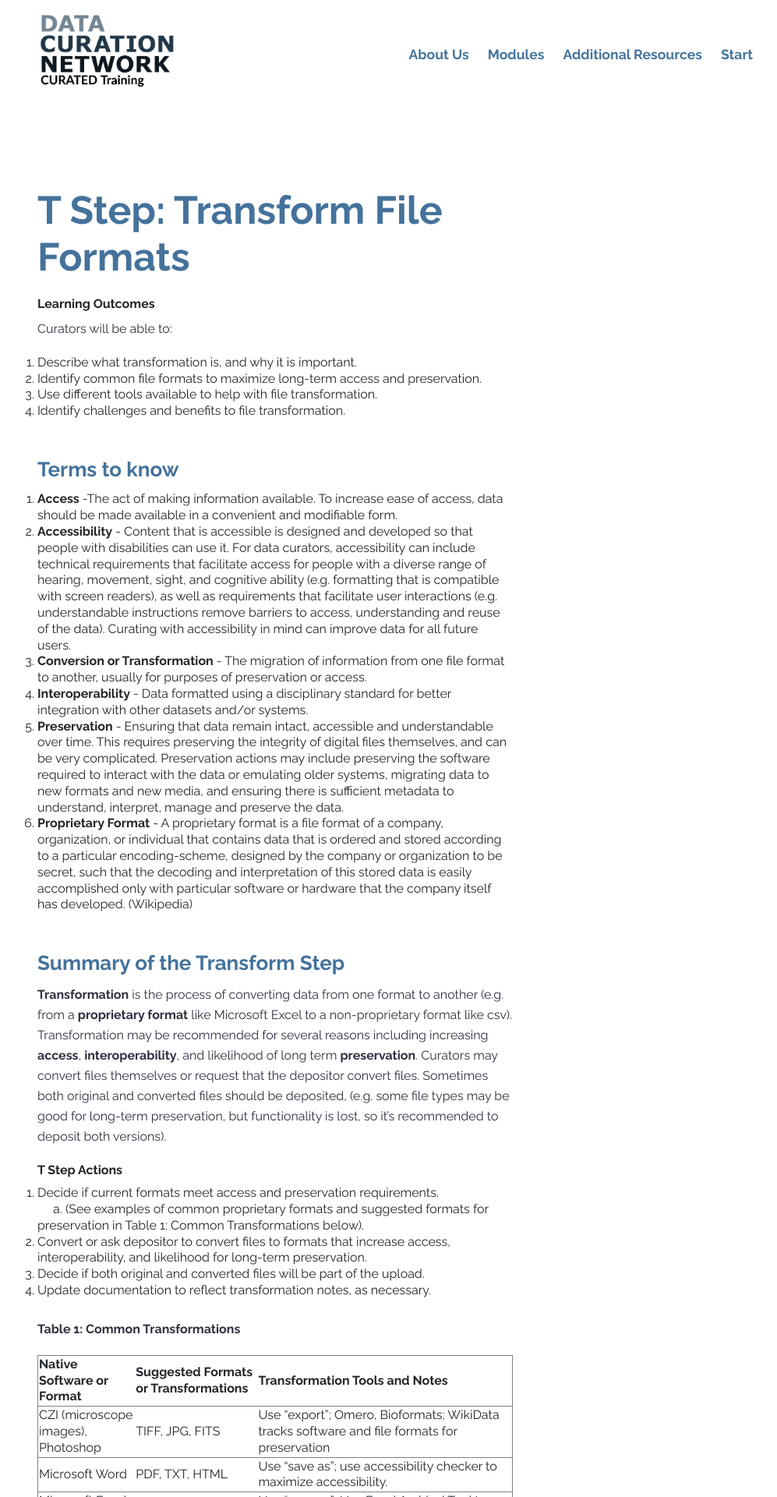
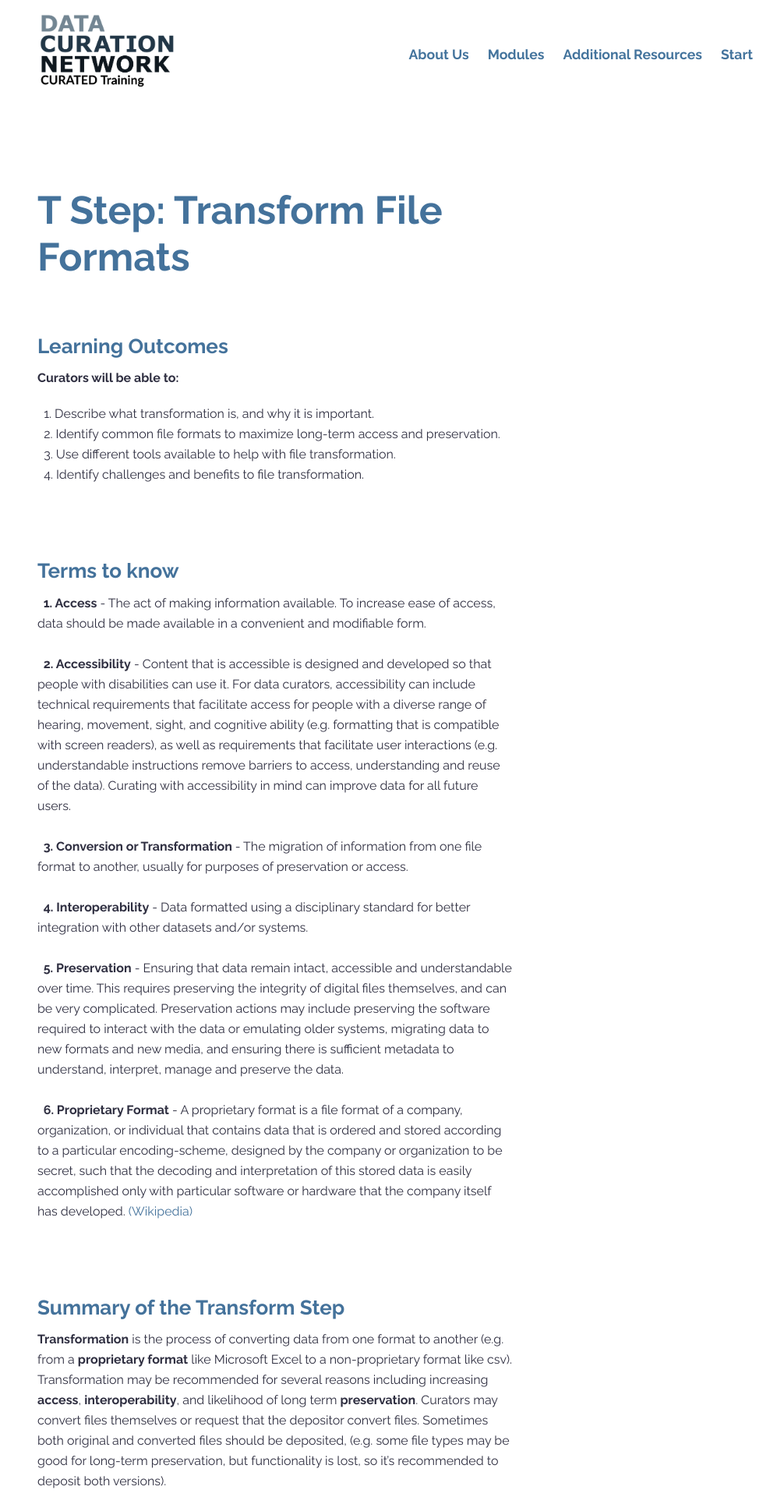
Before and after one commit to DataCurationNetwork/CURATED, a Jekyll site: the page built from _modules/module-t.md, in a window 1280 px wide. Shown: the top 1920 px of the page at 78% size, without its empty margins (127-1124 px from the left). Built offline with Jekyll 4.4.1, drawn with Linux system fonts in a browser that asks for light colours; some of the changed text lies outside the part shown.

Commit message:
Made changes to module t

```diff
--- a/_modules/module-t.md
+++ b/_modules/module-t.md
@@ -3,42 +3,106 @@ title: "T Step: Transform File Formats"
 layout: module
 ---
 
-<h4>Learning Outcomes</h4>
-Curators will be able to:
-<ol>
-<li>Describe what transformation is, and why it is important.</li>
-<li>Identify common file formats to maximize long-term access and preservation.</li>
-<li>Use different tools available to help with file transformation.</li>
-<li>Identify challenges and benefits to file transformation.</li>
-</ol>
 <br>
+
+<h2>Learning Outcomes</h2>
+<b> Curators will be able to: </b>
+
+
+<p>
+  &nbsp;&nbsp;1. Describe what transformation is, and why it is important.
+   <br>
+  &nbsp;&nbsp;2. Identify common file formats to maximize long-term access and preservation.
+   <br>
+  &nbsp;&nbsp;3. Use different tools available to help with file transformation.
+    <br>
+  &nbsp;&nbsp;4. Identify challenges and benefits to file transformation.
+
+</p>
+
+<br>
+<br>
+
 <h2>Terms to know</h2>
-<ol>
-<li><b>Access</b> -The act of making information available. To increase ease of access, data should be made available in a convenient and modifiable form.</li>
-<li><b>Accessibility</b> - Content that is accessible is designed and developed so that people with disabilities can use it. For data curators, accessibility can include technical requirements that facilitate access for people with a diverse range of hearing, movement, sight, and cognitive ability (e.g. formatting that is compatible with screen readers), as well as requirements that facilitate user interactions (e.g. understandable instructions remove barriers to access, understanding and reuse of the data). Curating with accessibility in mind can improve data for all future users.</li>
-<li><b>Conversion or Transformation</b> - The migration of information from one file format to another, usually for purposes of preservation or access.</li>
-<li><b>Interoperability</b> - Data formatted using a disciplinary standard for better integration with other datasets and/or systems.</li>
-<li><b>Preservation</b> - Ensuring that data remain intact, accessible and understandable over time. This requires preserving the integrity of digital files themselves, and can be very complicated. Preservation actions may include preserving the software required to interact with the data or emulating older systems, migrating data to new formats and new media, and ensuring there is sufficient metadata to understand, interpret, manage and preserve the data.</li>
-<li><b>Proprietary Format</b> - A proprietary format is a file format of a company, organization, or individual that contains data that is ordered and stored according to a particular encoding-scheme, designed by the company or organization to be secret, such that the decoding and interpretation of this stored data is easily accomplished only with particular software or hardware that the company itself has developed. (Wikipedia)</li>
-</ol>
+
+
+
+<p>
+ <b>&nbsp;&nbsp;1. Access</b> - The act of making information available. To increase ease of access, data should be made available in a convenient and modifiable form.
+   <br>
+   <br>
+ <b>&nbsp;&nbsp;2. Accessibility</b> - Content that is accessible is designed and developed so that people with disabilities can use it. For data curators, accessibility can include technical requirements that facilitate access for people with a diverse range of hearing, movement, sight, and cognitive ability (e.g. formatting that is compatible with screen readers), as well as requirements that facilitate user interactions (e.g. understandable instructions remove barriers to access, understanding and reuse of the data). Curating with accessibility in mind can improve data for all future users.
+   <br>
+   <br>
+
+<b>&nbsp;&nbsp;3. Conversion or Transformation </b>  - The migration of information from one file format to another, usually for purposes of preservation or access.
+  <br>
+  <br>
+
+
+ <b>&nbsp;&nbsp;4. Interoperability</b> - Data formatted using a disciplinary standard for better integration with other datasets and/or systems.
+   <br>
+   <br>
+ <b>&nbsp;&nbsp;5. Preservation</b> - Ensuring that data remain intact, accessible and understandable over time. This requires preserving the integrity of digital files themselves, and can be very complicated. Preservation actions may include preserving the software required to interact with the data or emulating older systems, migrating data to new formats and new media, and ensuring there is sufficient metadata to understand, interpret, manage and preserve the data.
+   <br>
+   <br>
+ <b>&nbsp;&nbsp;6. Proprietary Format</b> - A proprietary format is a file format of a company, organization, or individual that contains data that is ordered and stored according to a particular encoding-scheme, designed by the company or organization to be secret, such that the decoding and interpretation of this stored data is easily accomplished only with particular software or hardware that the company itself has developed.
+
+ <a href="https://en.wikipedia.org/wiki/Proprietary_format" target="_blank"> (Wikipedia) </a>
+ </p>
+
 <br>
+<br>
+
 <h2>Summary of the Transform Step</h2>
+<p>
 <b>Transformation</b> is the process of converting data from one format to another (e.g. from a <b>proprietary format</b> like Microsoft Excel to a non-proprietary format like csv). Transformation may be recommended for several reasons including increasing <b>access</b>, <b>interoperability</b>, and likelihood of long term <b>preservation</b>. Curators may convert files themselves or request that the depositor convert files. Sometimes both original and converted files should be deposited, (e.g. some file types may be good for long-term preservation, but functionality is lost, so it’s recommended to deposit both versions).
-<h4>T Step Actions</h4>
-<ol>
-<li>Decide if current formats meet access and preservation requirements.<br>
-&emsp; a. (See examples of common proprietary formats and suggested formats for preservation in Table 1: Common Transformations below).</li>
-<li>Convert or ask depositor to convert files to formats that increase access, interoperability, and likelihood for long-term preservation.</li>
-<li>Decide if both original and converted files will be part of the upload.</li>
-<li>Update documentation to reflect transformation notes, as necessary.</li>
-</ol>
+</p>
+
 <br>
+
+<h2>T Step Actions</h2>
+
+
+<p>
+  &nbsp;&nbsp;1. Decide if current formats meet access and preservation requirements.
+   <br>
+   &emsp;&nbsp;&nbsp; a. (See examples of common proprietary formats and suggested formats for preservation in Table 1: Common Transformations below).
+   <br>
+  &nbsp;&nbsp;2. Convert or ask depositor to convert files to formats that increase access, interoperability, and likelihood for long-term preservation.
+   <br>
+  &nbsp;&nbsp;3. Decide if both original and converted files will be part of the upload.
+    <br>
+  &nbsp;&nbsp;4. Update documentation to reflect transformation notes, as necessary.
+
+</p>
+
+<br>
+<br>
+
+<style>
+
+  td, th{
+  padding-top: 10px;
+  padding-bottom: 10px;
+  padding-left: 15px;
+  padding-right: 15px;
+  }
+
+  tr{
+  border-style:solid;
+  border-color: #44729B;
+  }
+
+</style>
+
+
 <b>Table 1: Common Transformations</b>
-<table border=1 frames=hsides rules=rows>
-<th>Native Software or Format</th>
-<th>Suggested Formats
-or Transformations</th>
-<th>Transformation Tools and Notes</th>
+<table>
+<th bgcolor="#44729B"><h4 style = "color:#FFFFFF;"> Native Software or Format </h4></th>
+<th bgcolor="#44729B"><h4 style = "color:#FFFFFF;">Suggested Formats
+or Transformations</h4></th>
+<th bgcolor="#44729B"><h4 style = "color:#FFFFFF;">Transformation Tools and Notes</h4></th>
 <tr>
 <td>CZI (microscope images), Photoshop</td>
 <td>TIFF, JPG, FITS</td>
@@ -91,19 +155,34 @@ or Transformations</th>
 </tr>
 </table>
 <br>
-<h4>T Step Checklist</h4>
-<input type="checkbox" id="1" name="1" >
-<label for="1">Preferred File Formats in Use?</label><br>
-&emsp;<input type="checkbox" id="2" name="2">
-<label for="2">Check for proprietary formats</label><br>
-&emsp;<input type="checkbox" id="3" name="3">
-<label for="3">Check for software availability and version*</label><br>
-<input type="checkbox" id="4" name="4" >
-<label for="4">Recommend conversion</label><br>
-<input type="checkbox" id="5" name="5" >
-<label for="5">Retain original formats and/or inclulde both formats in deposit</label><br>
-<input type="checkbox" id="6" name="6" >
-<label for="6">Document file transformations/conversions, tools used, notes</label><br>
+<br>
+
+
+
+
+
+<h2>T Step Checklist</h2>
+
+&nbsp;&nbsp;<input type="checkbox" id="1" name="1" >
+<label for="1"> &nbsp;Preferred File Formats in Use?</label><br>
+&nbsp;&nbsp;&nbsp;&nbsp;&nbsp;&nbsp;&nbsp;&nbsp;<input type="checkbox" id="2" name="2">
+<label for="2"> &nbsp;Check for proprietary formats</label><br>
+&nbsp;&nbsp;&nbsp;&nbsp;&nbsp;&nbsp;&nbsp;&nbsp;<input type="checkbox" id="3" name="3">
+<label for="3"> &nbsp;Check for software availability and version*</label><br>
+&nbsp;&nbsp;<input type="checkbox" id="4" name="4" >
+<label for="4"> &nbsp;Recommend conversion</label><br>
+&nbsp;&nbsp;<input type="checkbox" id="5" name="5" >
+<label for="5"> &nbsp;Retain original formats and/or inclulde both formats in deposit</label><br>
+&nbsp;&nbsp;<input type="checkbox" id="6" name="6" >
+<label for="6"> &nbsp;Document file transformations/conversions, tools used, notes</label>
+
+<br>
+<br>
+
+
+
+
+
 
 <style>
 .flex-contianer {
@@ -111,8 +190,7 @@ or Transformations</th>
   justify-content: space-between;
 }
 </style>
-
 <div class="flex-contianer">
-     <a class="button button-primary" href="/CURATED/modules/module-a">Previous</a>
-     <a class="button button-primary" href="/CURATED/modules/module-e"> Next</a>
+     <a class="button button-primary" href="/CURATED/modules/module-a"> < Previous</a>
+     <a class="button button-primary" href="/CURATED/modules/module-e"> Next > </a>
 </div>
```
Also changed, not shown: _modules/module-a.md (+2 -2 lines), _modules/module-c.md (+2 -2 lines), _modules/module-r.md (+2 -2 lines), _modules/module-u.md (+2 -2 lines).
